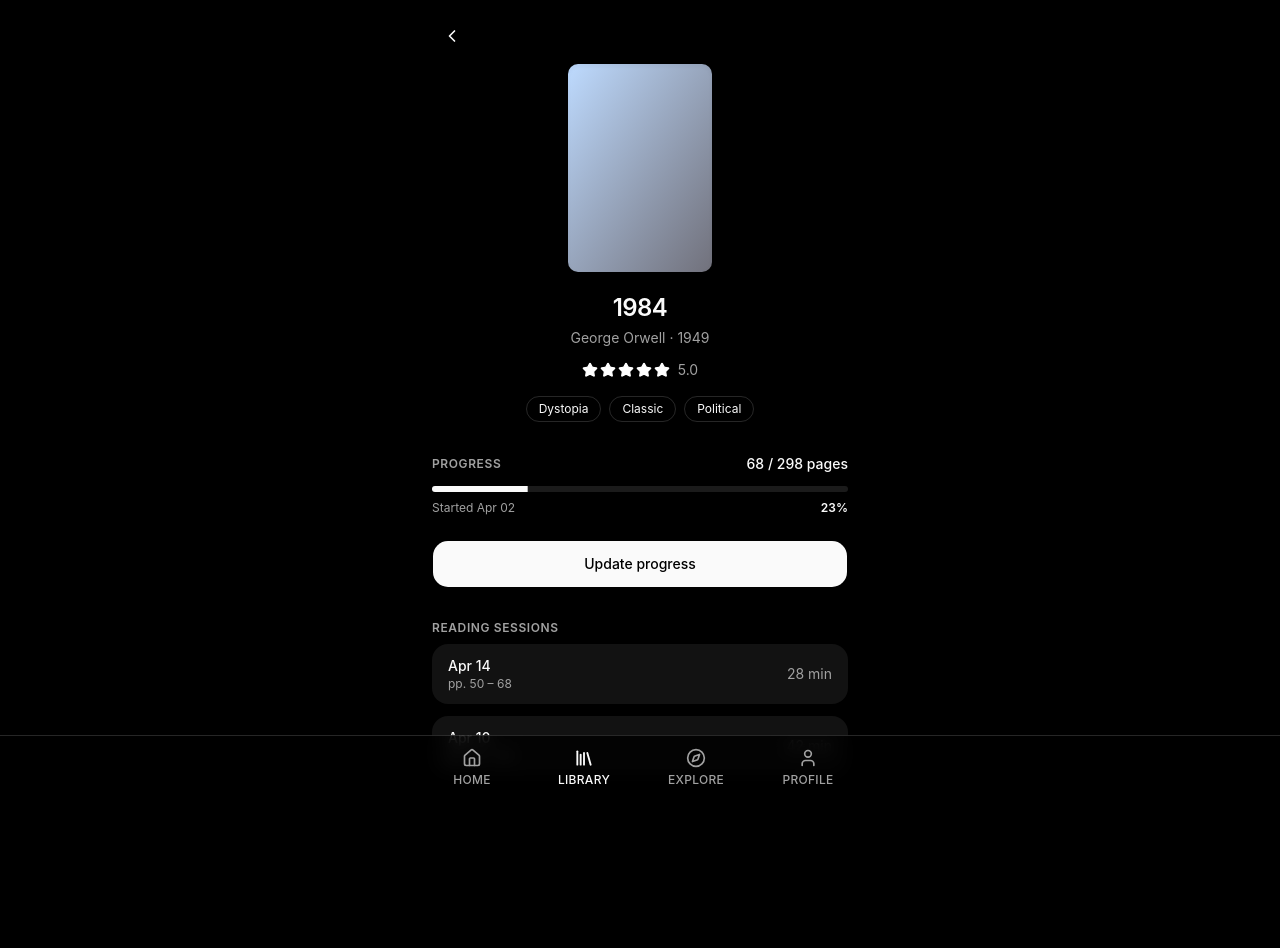
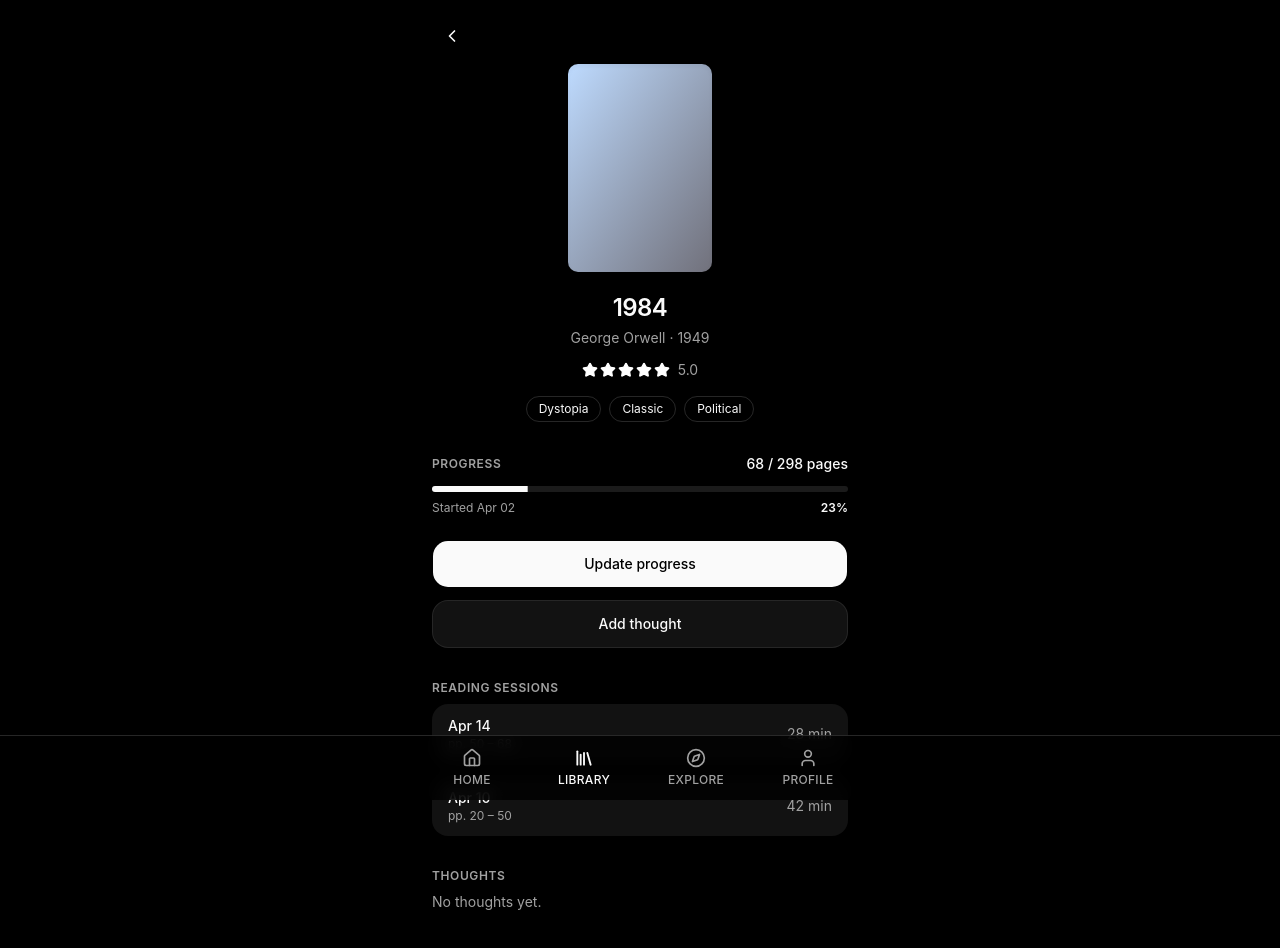
Before and after one commit to cec1lrhodes/books_tracker, a React (Vite) app: page /library/1984 in a window 1280 px wide. Shown: the top 948 px of the page. Before the commit the page ends 872 px from the top, so only its background shows below. Built offline with nearby package versions, Linux system fonts and the light colour scheme.

Commit message:
addThought button and thoughts section

```diff
--- /dev/null
+++ b/src/components/book/AddThoughtDialog.tsx
@@ -0,0 +1,114 @@
+import { X } from "lucide-react";
+import { useEffect, useState, type FormEvent, type KeyboardEvent } from "react";
+import { createPortal } from "react-dom";
+
+import { Button } from "@/components/ui/button";
+import { Card, CardContent } from "@/components/ui/card";
+import { Input } from "@/components/ui/input";
+import { useAddThought } from "@/store/useLibrary";
+
+type AddThoughtDialogProps = {
+  onClose: () => void;
+  bookId: string;
+};
+
+const AddThoughtDialog = ({ onClose, bookId }: AddThoughtDialogProps) => {
+  const addThought = useAddThought();
+  const [text, setText] = useState("");
+
+  useEffect(() => {
+    const handleEscape = (event: globalThis.KeyboardEvent) => {
+      if (event.key === "Escape") onClose();
+    };
+    document.addEventListener("keydown", handleEscape);
+    document.body.style.overflow = "hidden";
+    return () => {
+      document.removeEventListener("keydown", handleEscape);
+      document.body.style.overflow = "";
+    };
+  }, [onClose]);
+
+  const isValid = text.trim().length > 0;
+
+  const handleSubmit = (event: FormEvent<HTMLFormElement>) => {
+    event.preventDefault();
+    if (!isValid) return;
+    addThought(bookId, text);
+    onClose();
+  };
+
+  const handleBackdropKeyDown = (event: KeyboardEvent<HTMLDivElement>) => {
+    if (event.key === "Enter" || event.key === " ") {
+      event.preventDefault();
+      onClose();
+    }
+  };
+
+  return createPortal(
+    <div
+      role="button"
+      tabIndex={0}
+      aria-label="Close add thought dialog"
+      onClick={onClose}
+      onKeyDown={handleBackdropKeyDown}
+      className="fixed inset-0 z-50 flex items-center justify-center bg-background/60 px-4 backdrop-blur-md"
+    >
+      <Card
+        role="dialog"
+        aria-modal="true"
+        aria-labelledby="add-thought-title"
+        onClick={(event) => event.stopPropagation()}
+        onKeyDown={(event) => event.stopPropagation()}
+        className="w-full max-w-sm border border-border shadow-xl"
+      >
+        <CardContent className="flex flex-col gap-4 p-5">
+          <div className="flex items-center justify-between">
+            <h2
+              id="add-thought-title"
+              className="text-lg font-semibold tracking-tight text-foreground"
+            >
+              Add a thought
+            </h2>
+            <Button
+              type="button"
+              variant="ghost"
+              size="icon"
+              aria-label="Close"
+              onClick={onClose}
+              className="h-8 w-8"
+            >
+              <X className="h-4 w-4" aria-hidden="true" />
+            </Button>
+          </div>
+
+          <form onSubmit={handleSubmit} className="flex flex-col gap-3">
+            <label className="flex flex-col gap-1.5">
+              <span className="text-xs font-medium text-muted-foreground">
+                Thought
+              </span>
+              <Input
+                value={text}
+                onChange={(event) => setText(event.target.value)}
+                placeholder="What's on your mind?"
+                autoFocus
+                required
+              />
+            </label>
+
+            <div className="mt-2 flex items-center justify-end gap-2">
+              <Button type="button" variant="ghost" onClick={onClose}>
+                Cancel
+              </Button>
+              <Button type="submit" disabled={!isValid}>
+                Save
+              </Button>
+            </div>
+          </form>
+        </CardContent>
+      </Card>
+    </div>,
+    document.body,
+  );
+};
+
+export default AddThoughtDialog;
--- a/src/components/pages/BookDetailsPage.tsx
+++ b/src/components/pages/BookDetailsPage.tsx
@@ -2,6 +2,7 @@
 import { ChevronLeft } from "lucide-react";
 import { useState } from "react";
 
+import AddThoughtDialog from "@/components/book/AddThoughtDialog";
 import BookCover from "@/components/book/BookCover";
 import StarRating from "@/components/book/StarRating";
 import UpdateProgressDialog from "@/components/book/UpdateProgressDialog";
@@ -19,9 +20,12 @@
 const BookDetailsPage = ({ bookId }: BookDetailsPageProps) => {
   const book = useBookById(bookId);
   const [isUpdateOpen, setIsUpdateOpen] = useState(false);
+  const [isThoughtOpen, setIsThoughtOpen] = useState(false);
 
   const handleOpenUpdate = () => setIsUpdateOpen(true);
   const handleCloseUpdate = () => setIsUpdateOpen(false);
+  const handleOpenThought = () => setIsThoughtOpen(true);
+  const handleCloseThought = () => setIsThoughtOpen(false);
 
   if (!book) {
     return (
@@ -107,6 +111,14 @@
           Update progress
         </Button>
 
+        <Button
+          type="button"
+          onClick={handleOpenThought}
+          className="mt-3 h-12 w-full rounded-xl border border-border bg-card text-foreground hover:bg-accent"
+        >
+          Add thought
+        </Button>
+
         <section aria-labelledby="sessions-heading" className="mt-8">
           <h2
             id="sessions-heading"
@@ -145,6 +157,34 @@
             </ul>
           )}
         </section>
+
+        <section aria-labelledby="thoughts-heading" className="mt-8">
+          <h2
+            id="thoughts-heading"
+            className="mb-2 text-xs font-semibold uppercase tracking-wider text-muted-foreground"
+          >
+            Thoughts
+          </h2>
+          {book.thoughts.length === 0 ? (
+            <p className="text-sm text-muted-foreground">No thoughts yet.</p>
+          ) : (
+            <ul className="flex flex-col gap-3">
+              {book.thoughts.map((thought) => (
+                <li
+                  key={thought.id}
+                  className="flex items-center gap-3 rounded-xl bg-card px-4 py-3"
+                >
+                  <span className="shrink-0 text-sm font-medium text-foreground">
+                    {thought.label}
+                  </span>
+                  <span className="min-w-0 flex-1 truncate text-right text-sm text-muted-foreground">
+                    {thought.text}
+                  </span>
+                </li>
+              ))}
+            </ul>
+          )}
+        </section>
       </main>
 
       {isUpdateOpen && (
@@ -156,6 +196,10 @@
         />
       )}
 
+      {isThoughtOpen && (
+        <AddThoughtDialog onClose={handleCloseThought} bookId={book.id} />
+      )}
+
       <BottomNav />
     </div>
   );
--- a/src/data/books.ts
+++ b/src/data/books.ts
@@ -6,6 +6,12 @@
   fromPage: number;
   toPage: number;
   minutes?: number;
+};
+
+export type Thought = {
+  id: string;
+  label: string;
+  text: string;
 };
 
 export type Book = {
@@ -21,6 +27,7 @@
   startedAt?: string;
   finishedAgo?: string;
   sessions: ReadingSession[];
+  thoughts: Thought[];
 };
 
 export const books: Book[] = [
@@ -40,6 +47,18 @@
       { id: "s2", label: "Apr 15", fromPage: 110, toPage: 140, minutes: 48 },
       { id: "s3", label: "Apr 12", fromPage: 80, toPage: 110, minutes: 52 },
     ],
+    thoughts: [
+      {
+        id: "t1",
+        label: "Apr 15",
+        text: "Gatsby's obsession with the past feels so tragic and timeless at the same time.",
+      },
+      {
+        id: "t2",
+        label: "Apr 12",
+        text: "The green light on the dock is such a perfect symbol of unreachable dreams.",
+      },
+    ],
   },
   {
     id: "1984",
@@ -56,6 +75,7 @@
       { id: "s1", label: "Apr 14", fromPage: 50, toPage: 68, minutes: 28 },
       { id: "s2", label: "Apr 10", fromPage: 20, toPage: 50, minutes: 42 },
     ],
+    thoughts: [],
   },
   {
     id: "the-hobbit",
@@ -71,6 +91,7 @@
     sessions: [
       { id: "s1", label: "Apr 13", fromPage: 10, toPage: 32, minutes: 30 },
     ],
+    thoughts: [],
   },
   {
     id: "the-lord-of-the-rings",
@@ -86,6 +107,7 @@
     sessions: [
       { id: "s1", label: "Apr 16", fromPage: 70, toPage: 100, minutes: 55 },
     ],
+    thoughts: [],
   },
   {
     id: "to-kill-a-mockingbird",
@@ -99,6 +121,7 @@
     status: "finished",
     finishedAgo: "2 weeks ago",
     sessions: [],
+    thoughts: [],
   },
   {
     id: "the-catcher-in-the-rye",
@@ -112,6 +135,7 @@
     status: "finished",
     finishedAgo: "last month",
     sessions: [],
+    thoughts: [],
   },
 ];
 
--- a/src/store/useLibrary.ts
+++ b/src/store/useLibrary.ts
@@ -5,6 +5,7 @@
   books as initialBooks,
   type Book,
   type ReadingSession,
+  type Thought,
 } from "@/data/books";
 
 export type NewBookInput = {
@@ -17,6 +18,7 @@
   books: Book[];
   addBook: (input: NewBookInput) => void;
   addReadingSession: (bookId: string, pagesRead: number) => void;
+  addThought: (bookId: string, text: string) => void;
   getBookById: (id: string) => Book | undefined;
 };
 
@@ -38,16 +40,23 @@
   currentPage: 0,
   status: "planned",
   sessions: [],
+  thoughts: [],
 });
 
-const formatSessionLabel = (date: Date): string =>
+const formatDayLabel = (date: Date): string =>
   date.toLocaleDateString("en-US", { month: "short", day: "2-digit" });
 
 const createSession = (fromPage: number, toPage: number): ReadingSession => ({
   id: `s-${Date.now()}`,
-  label: formatSessionLabel(new Date()),
+  label: formatDayLabel(new Date()),
   fromPage,
   toPage,
+});
+
+const createThought = (text: string): Thought => ({
+  id: `t-${Date.now()}`,
+  label: formatDayLabel(new Date()),
+  text,
 });
 
 export const useLibraryStore = create<LibraryState>()(
@@ -72,13 +81,37 @@
             };
           }),
         })),
+      addThought: (bookId, text) =>
+        set((state) => {
+          const trimmed = text.trim();
+          if (trimmed.length === 0) return state;
+          return {
+            books: state.books.map((book) =>
+              book.id === bookId
+                ? { ...book, thoughts: [createThought(trimmed), ...book.thoughts] }
+                : book,
+            ),
+          };
+        }),
       getBookById: (id) => get().books.find((book) => book.id === id),
     }),
     {
       name: "books-tracker:library",
       storage: createJSONStorage(() => localStorage),
       partialize: (state) => ({ books: state.books }),
-      version: 1,
+      version: 2,
+      migrate: (persistedState, version) => {
+        if (version < 2) {
+          const legacy = persistedState as { books?: Array<Book & { thoughts?: Thought[] }> };
+          return {
+            books: (legacy.books ?? []).map((book) => ({
+              ...book,
+              thoughts: book.thoughts ?? [],
+            })),
+          };
+        }
+        return persistedState as { books: Book[] };
+      },
     },
   ),
 );
@@ -93,3 +126,6 @@
 
 export const useAddReadingSession = (): LibraryState["addReadingSession"] =>
   useLibraryStore((state) => state.addReadingSession);
+
+export const useAddThought = (): LibraryState["addThought"] =>
+  useLibraryStore((state) => state.addThought);
```
